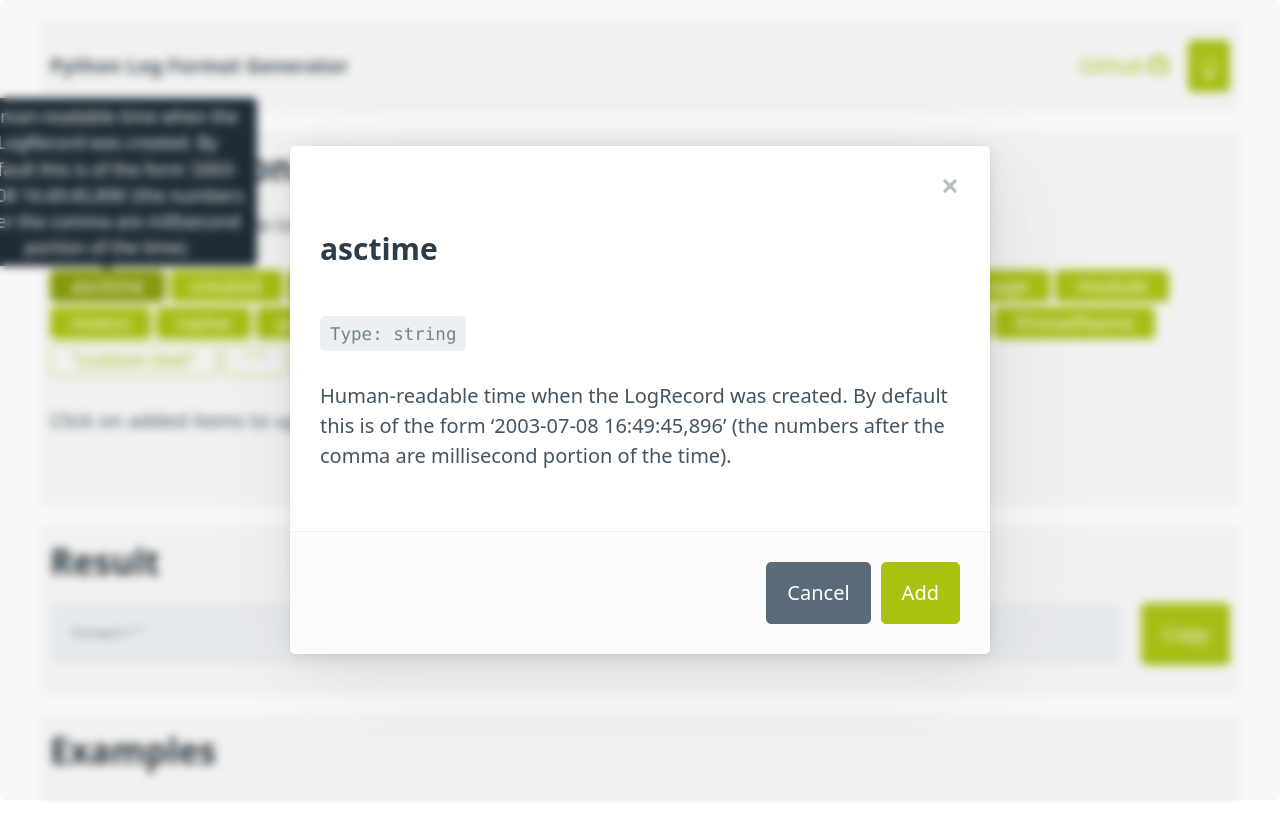
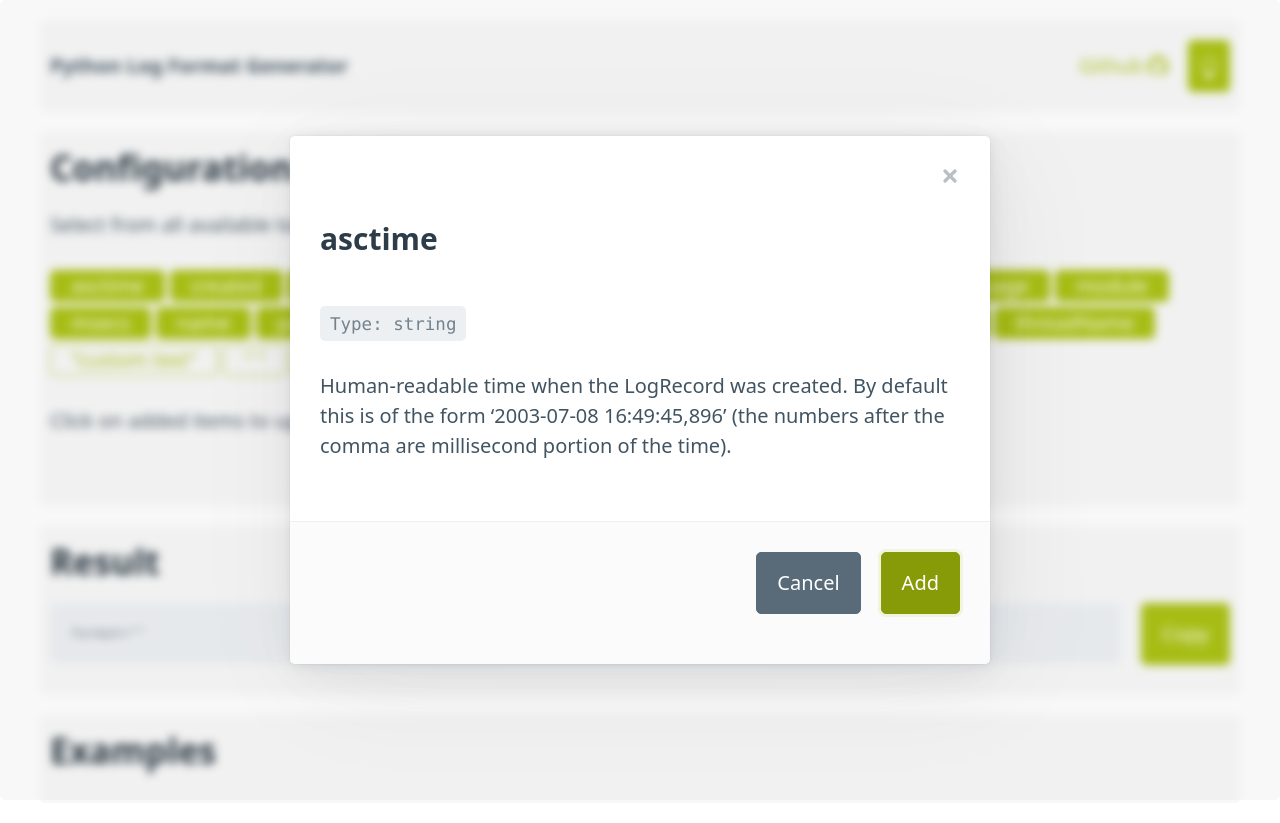
Before and after one commit to florian-sattler/python-log-format-generator, a Vue app: page / in a window 1280 px wide. Both pictures are taken after a click on the button "asctime". Built offline with nearby package versions, Linux system fonts and the light colour scheme; the HTML template or start-up script is replaced by a standard one.

Commit message:
keyboard helpers

```diff
--- a/src/components/ItemDialog.vue
+++ b/src/components/ItemDialog.vue
@@ -4,11 +4,20 @@ import { ref } from 'vue';
 import TrashFill from '@/icons/TrashFill.vue';
 
 const open = ref<boolean>(false);
+const textinput = ref<HTMLElement | null>(null);
+const btnsubmit = ref<HTMLElement | null>(null);
 const itemExists = ref<boolean>(false);
 const item = ref<FormatItem>({ description: '', value: '', type: 'string' });
 const resolvePromise = ref<undefined | ((value: EditResult) => void)>(undefined);
 
+const keyHandler = (e: KeyboardEvent) => {
+  if (e.key === 'Escape' && open.value) {
+    closeModal(EditType.Cancle);
+  }
+};
+
 const closeModal = (result: EditType) => {
+  document.removeEventListener('keydown', keyHandler);
   open.value = false;
 
   if (result !== EditType.Submit) {
@@ -19,9 +28,14 @@ const closeModal = (result: EditType) => {
 };
 
 const show = (exists: boolean, inputItem: FormatItem): Promise<EditResult> => {
+  document.addEventListener('keydown', keyHandler);
+
   itemExists.value = exists;
   open.value = true;
   item.value = { ...inputItem };
+
+  window.setTimeout(() => (inputItem.type === 'usertext' ? textinput : btnsubmit).value?.focus(), 50);
+
   return new Promise((resolve) => {
     resolvePromise.value = resolve;
   });
@@ -36,7 +50,7 @@ defineExpose({ show });
       <a href="#" aria-label="Close" class="close" @click="closeModal(EditType.Cancle)"></a>
       <template v-if="item.type === 'usertext'">
         <h3>Textfield <TrashFill v-if="itemExists" @click="closeModal(EditType.Delete)" /></h3>
-        <input type="text" v-model="item.value" />
+        <input type="text" v-model="item.value" ref="textinput" @keydown.enter="closeModal(EditType.Submit)" />
       </template>
       <template v-else>
         <h3>{{ item.value }} <TrashFill v-if="itemExists" @click="closeModal(EditType.Delete)" /></h3>
@@ -46,8 +60,8 @@ defineExpose({ show });
         <p>{{ item.description }}</p>
       </template>
       <footer>
-        <a href="#" role="button" class="secondary" @click="closeModal(EditType.Cancle)">Cancel</a>
-        <a href="#" role="button" @click="closeModal(EditType.Submit)">{{ itemExists ? 'Update' : 'Add' }}</a>
+        <button class="secondary" @click="closeModal(EditType.Cancle)">Cancel</button>
+        <button @click="closeModal(EditType.Submit)" ref="btnsubmit">{{ itemExists ? 'Update' : 'Add' }}</button>
       </footer>
     </article>
   </dialog>
@@ -66,8 +80,15 @@ defineExpose({ show });
     cursor: pointer;
 
     & > svg {
-      color: rgb(220, 0, 0);
+      color: var(--del-color);
     }
+  }
+
+  footer {
+    display: grid;
+    gap: 1rem;
+    grid-template-columns: min-content min-content;
+    justify-content: end;
   }
 }
 </style>
--- a/src/interfaces/internal.ts
+++ b/src/interfaces/internal.ts
@@ -3,7 +3,7 @@ export type ItemType = 'string' | 'float' | 'integer' | 'usertext';
 export interface FormatItem {
   value: string;
   description: string;
-  type: ItemType;
+  type: string;
 }
 
 export interface FormatInfo {
```
